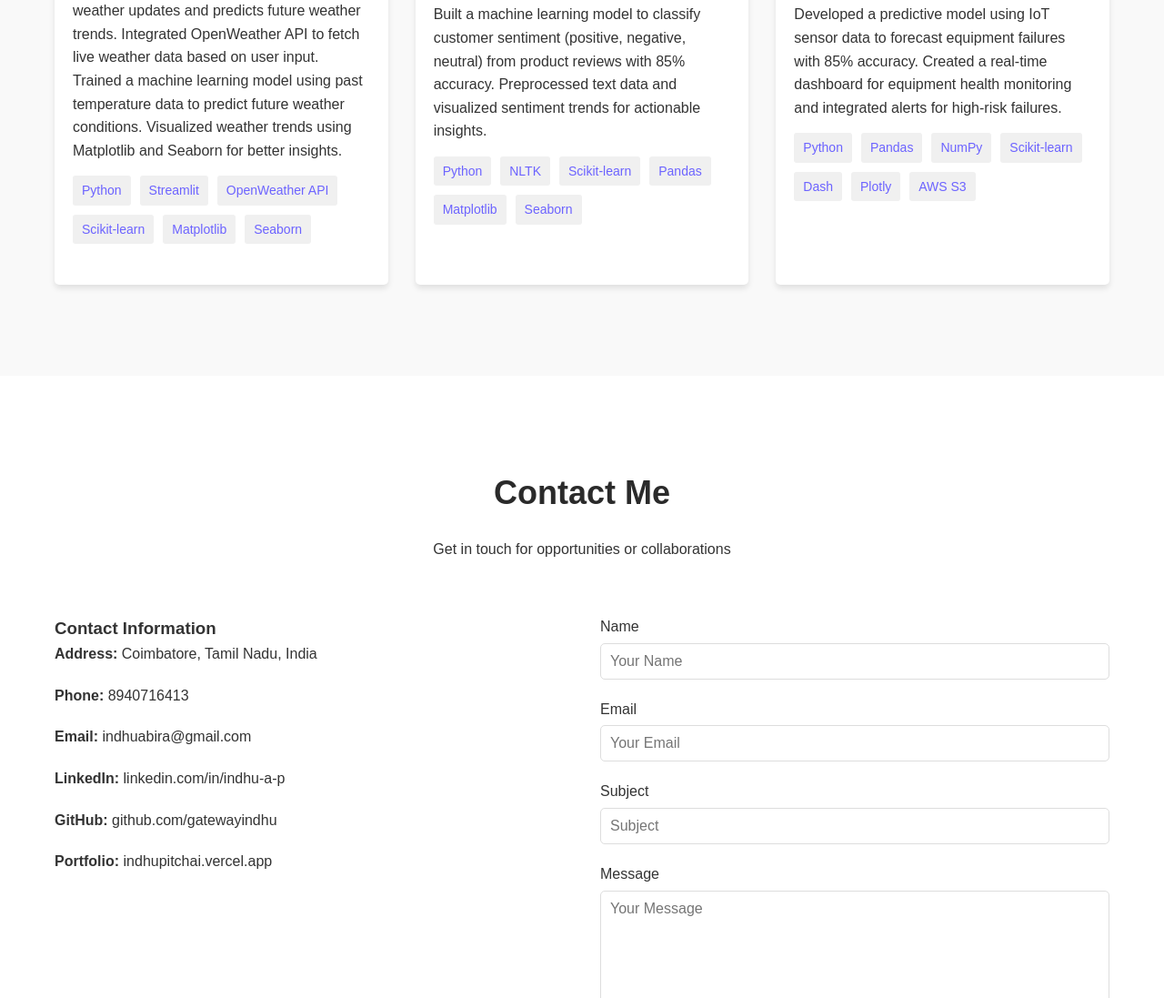
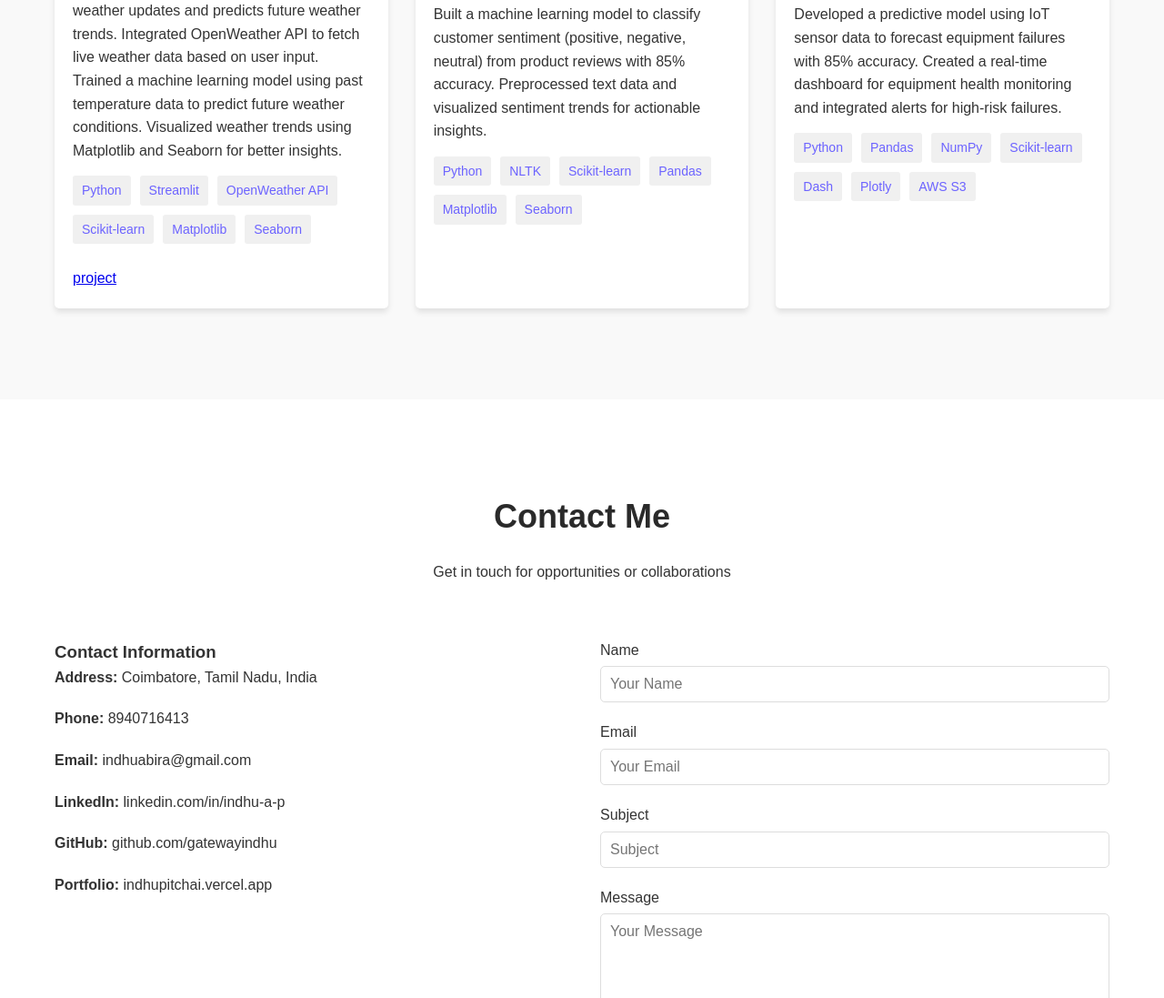
Before and after one commit to gatewayindhu/Portfolio-indhu, a plain HTML site: page index.html in a window 1280 px wide. Shown: the part 3252-4349 px from the top of the page at 91% size. Drawn offline with Linux system fonts and the light colour scheme.

Commit message:
Update index.html

```diff
--- a/index.html
+++ b/index.html
@@ -612,6 +612,7 @@
                             <span class="tag">Matplotlib</span>
                             <span class="tag">Seaborn</span>
                         </div>
+                        <a href="https://github.com/gatewayindhu/weather_forecasting.git">project</a>
                     </div>
                 </div>
 
```
